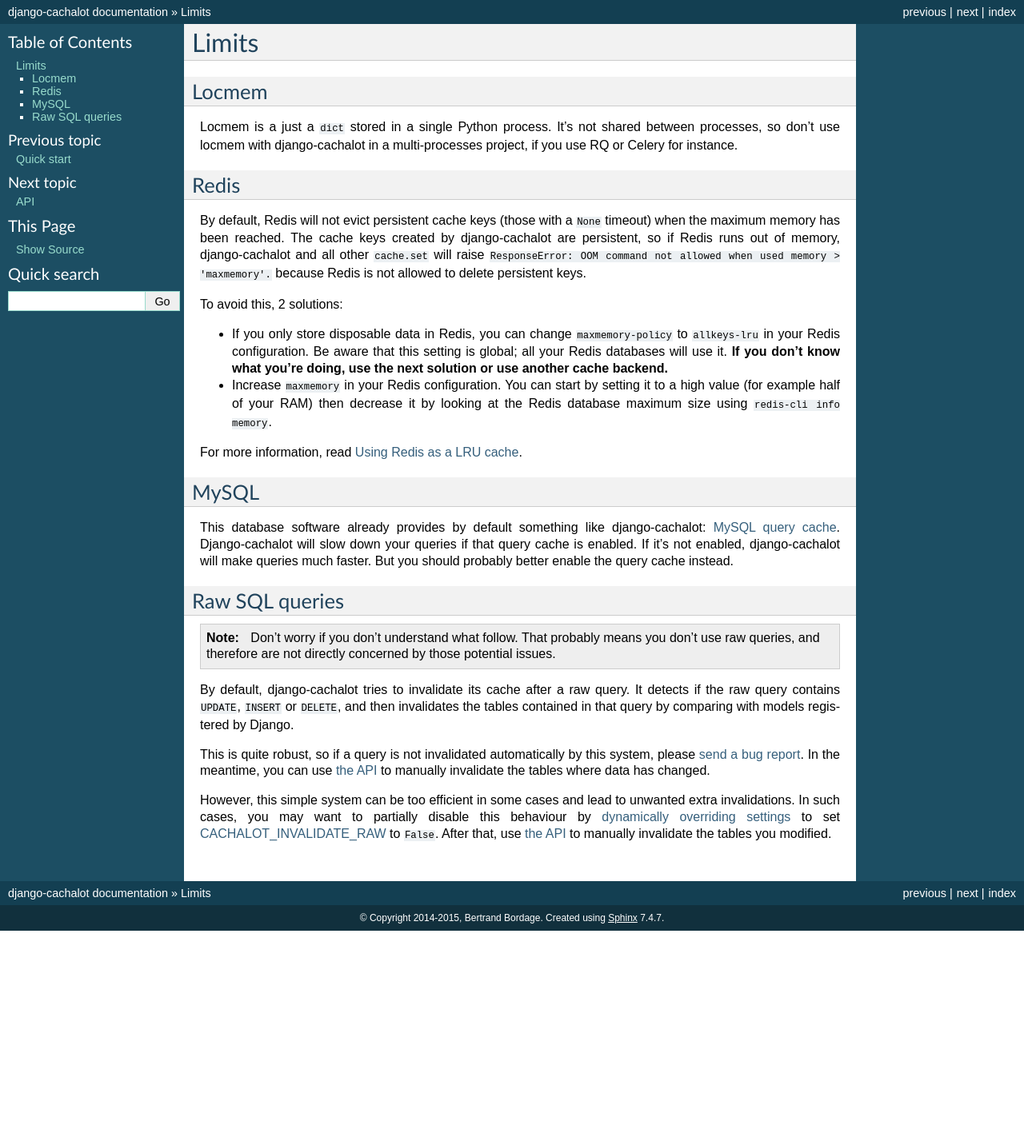
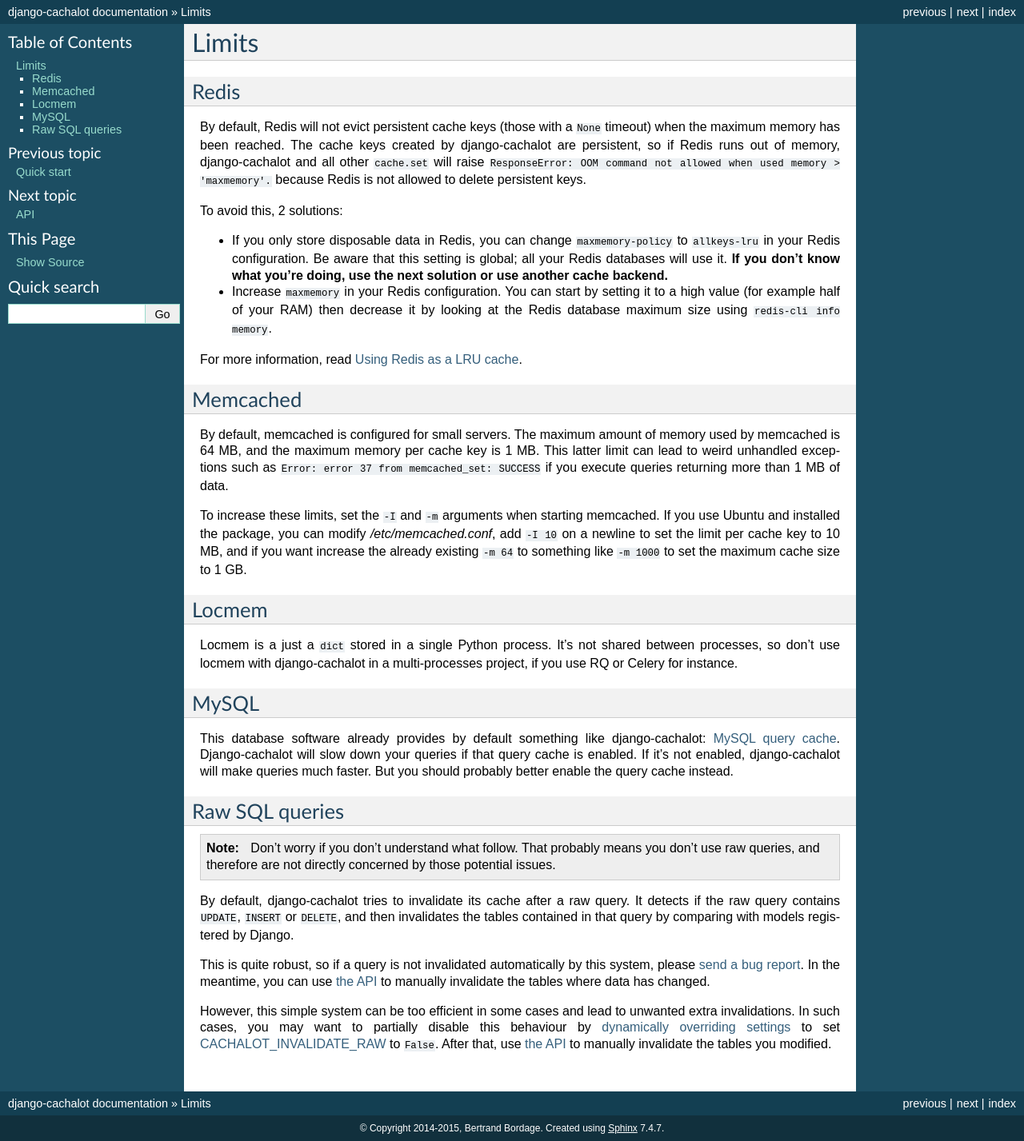
Before and after one commit to noripyt/django-cachalot, a Sphinx documentation site: the page built from docs/limits.rst, in a window 1280 px wide. Shown: the whole page at 80% size. Built offline with Sphinx 7.4.7, drawn with Linux system fonts in a browser that asks for light colours; pages that are not in the unit, such as notebooks, are missing from menus; the version number could not be read and is left out; before the commit the page ends 1164 px from its top, so only the background shows below that.

Commit message:
Adds a note on how to increase memcached memory limits.
Fixes #13.

```diff
--- a/docs/limits.rst
+++ b/docs/limits.rst
@@ -34,6 +27,30 @@
 
 For more information, read
 `Using Redis as a LRU cache <http://redis.io/topics/lru-cache>`_.
+
+Memcached
+.........
+
+By default, memcached is configured for small servers.
+The maximum amount of memory used by memcached is 64 MB,
+and the maximum memory per cache key is 1 MB. This latter limit can lead to
+weird unhandled exceptions such as
+``Error: error 37 from memcached_set: SUCCESS``
+if you execute queries returning more than 1 MB of data.
+
+To increase these limits, set the ``-I`` and ``-m`` arguments when starting
+memcached. If you use Ubuntu and installed the package, you can modify
+`/etc/memcached.conf`, add ``-I 10`` on a newline to set the limit
+per cache key to 10 MB, and if you want increase the already existing ``-m 64``
+to something like ``-m 1000`` to set the maximum cache size to 1 GB.
+
+
+Locmem
+......
+
+Locmem is a just a ``dict`` stored in a single Python process.
+It’s not shared between processes, so don’t use locmem with django-cachalot
+in a multi-processes project, if you use RQ or Celery for instance.
 
 MySQL
 .....
```
Also changed, not shown: other parts of docs/limits.rst (+0 -7 lines).
